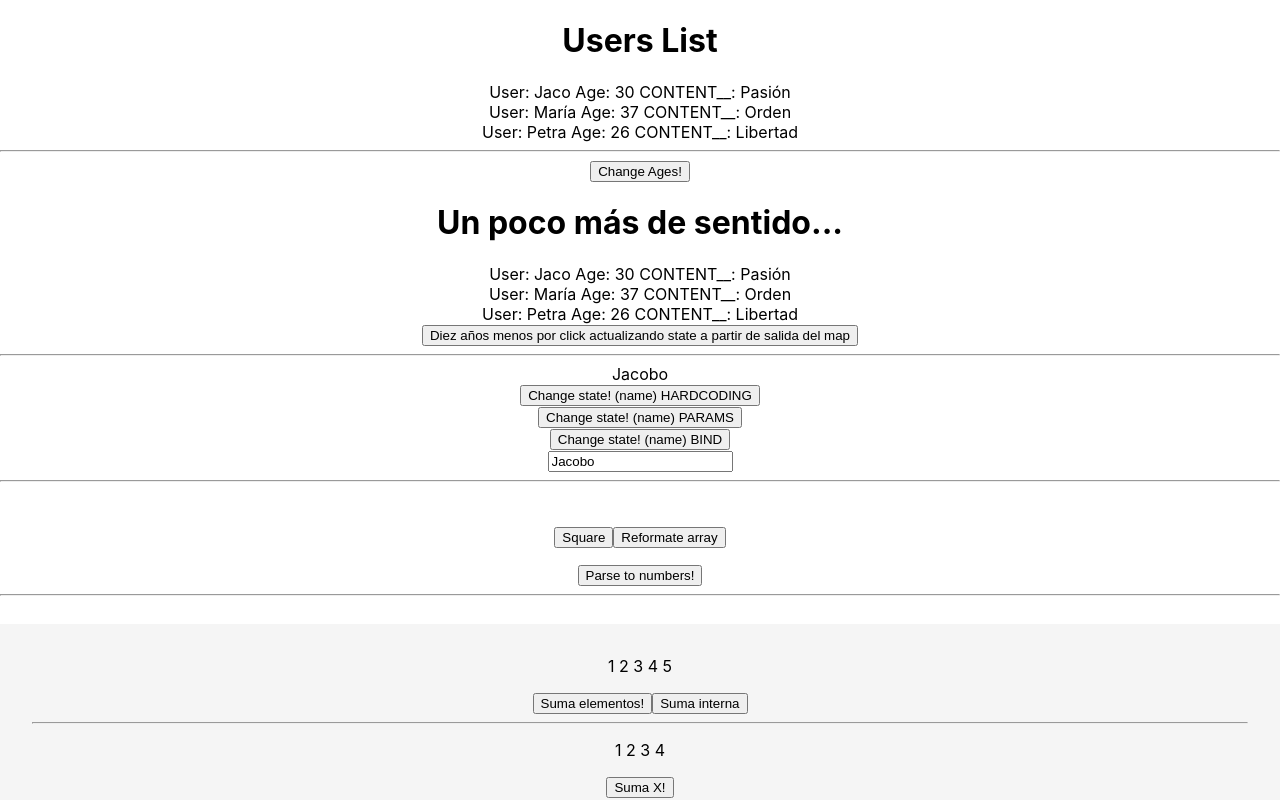
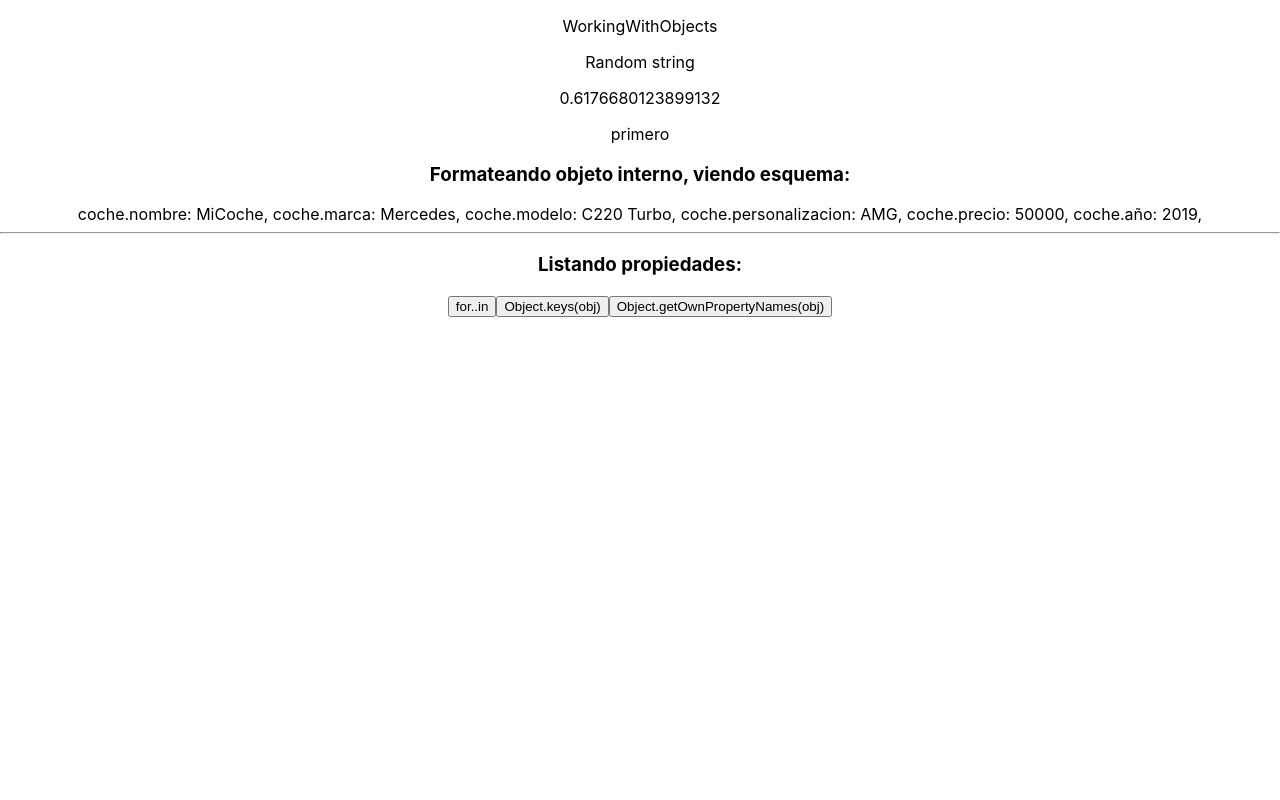
Before and after one commit to Jacoborodicio/js-training, a React (Create React App) app: page / in a window 1280 px wide. Shown: the top 800 px of the page. Built offline with nearby package versions, Linux system fonts and the light colour scheme.

Commit message:
Starting with objects

```diff
--- a/src/App.js
+++ b/src/App.js
@@ -5,7 +5,7 @@ import Users from './components/users/users';
 
 import MapMethod from './components/mapMethod/mapMethod';
 import ReduceMethod from './components/reduceMethod/reduceMethod';
-
+import WorkingWithObjects from './components/workingWithObjects/workingWithObjects';
 // TODO: Comenzar con setState y props in depth
 class App extends Component {
   constructor(props) {
@@ -74,8 +74,8 @@ class App extends Component {
     return (
       <div className="App">
        {/* {friends} */}
-       <Users />
        {/* {allFriends} */}
+       {/* <Users />
        <hr/>
        <div>
          {this.state.name}
@@ -88,7 +88,9 @@ class App extends Component {
        <hr/><br/>
         <MapMethod />
         <hr/><br/>
-        <ReduceMethod />
+        <ReduceMethod /> */}
+
+        <WorkingWithObjects />
       </div>
     );
   }
--- /dev/null
+++ b/src/components/workingWithObjects/workingWithObjects.js
@@ -0,0 +1,81 @@
+import React, {Component} from 'react';
+
+class WorkingWithObjects extends Component {
+    state = {
+        myObject: {
+            str: 'Random string',
+            randomNumber: Math.random(),
+            obj: {
+                1: 'primero',
+                2: 'segundo',
+                3: 'tercero'
+            }
+        },
+        coche: {
+            nombre: "MiCoche",
+            marca: 'Mercedes',
+            modelo: 'C220 Turbo',
+            personalizacion: 'AMG',
+            precio: 50000,
+            año: 2019
+        },
+        properties: [],
+    }
+
+    componentDidMount() {
+
+    }
+
+    formatOutput = (obj, objName) => {
+        let output = '';
+        for (let prop in obj) {
+            if(obj.hasOwnProperty(prop)) {
+                output += objName + '.' + prop + ': ' + obj[prop] + ', ';
+            }
+        }
+        return output;
+    }
+
+    showPropsFI = obj => {
+        let keys = [];
+        for(let prop in obj) {
+            keys.push(prop);
+        }
+        this.setState({properties: keys})
+    }
+
+    showPropsOK = obj => {
+        this.setState({properties : Object.keys(obj)});
+    }
+
+    showPropsGOPN = obj => {
+        this.setState({properties: Object.getOwnPropertyNames(obj)});
+    }
+
+    render() {
+
+        return (
+            <>
+                <p>WorkingWithObjects</p>
+                <p>{this.state.myObject.str}</p>
+                <p>{this.state.myObject.randomNumber}</p>
+                <p>{this.state.myObject.obj["1"]}</p>
+                {/* <p>{this.state.myObject.obj.1}</p> No se puede acceder por NOTACIÓN DE PUNTO */}
+                <h3>Formateando objeto interno, viendo esquema:</h3>
+                {this.formatOutput(this.state.coche, 'coche')}
+
+                <hr/>
+                <h3>Listando propiedades:</h3>
+                <button onClick={() => this.showPropsFI(this.state)}>for..in</button>
+                <button onClick={() => this.showPropsOK(this.state.myObject)}>Object.keys(obj)</button>
+                <button onClick={() => this.showPropsGOPN(this.state.coche)}>Object.getOwnPropertyNames(obj)</button>
+                <br/>
+                {
+                    this.state.properties.map(item => item + ' ')
+                }
+            </>
+        );
+    }
+}
+
+export default WorkingWithObjects;
```
